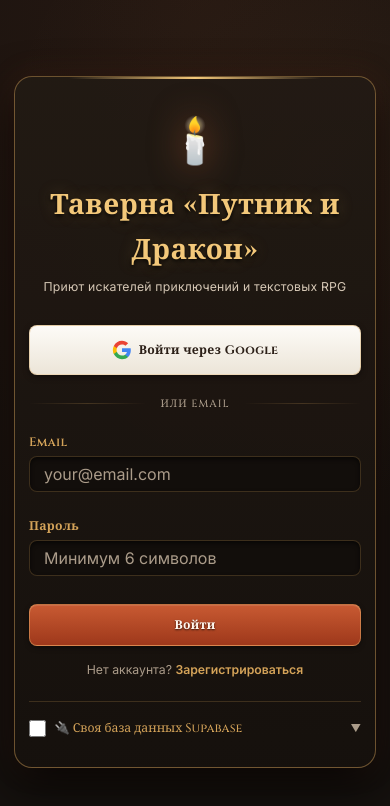
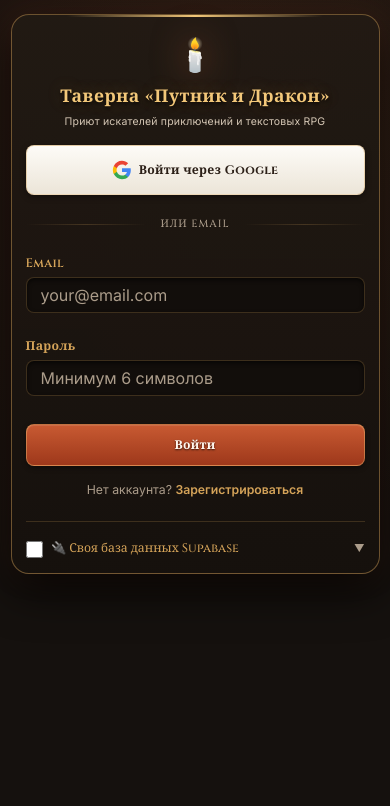
Before and after one commit to Ainz-Oul-Gown/Multi-RP, a website built with Vite: page index.html in a window 390 px wide. Built offline with nearby package versions, Linux system fonts and the light colour scheme; no server answers.

Commit message:
fix(auth): fix mobile vertical cut-off when expanding custom db

```diff
--- a/src/pages/auth.js
+++ b/src/pages/auth.js
@@ -26,7 +26,7 @@ export function renderAuth(container) {
     }
 
     container.innerHTML = `
-      <div class="page page-centered" style="padding: 1.5rem 1rem;">
+      <div class="page page-centered auth-page">
         <div class="auth-container" style="max-width: 480px;">
           <div class="auth-header">
             <div class="auth-logo">🕯️</div>
--- a/src/styles/game.css
+++ b/src/styles/game.css
@@ -1,6 +1,16 @@
 /* src/styles/game.css — Атмосферные стили таверны («Путник и Дракон») */
 
 /* ===================== Auth Page (Вход в таверну) ===================== */
+.auth-page {
+  justify-content: safe center;
+  align-items: center;
+  padding: 1.5rem 1rem;
+  box-sizing: border-box;
+  min-height: 100vh;
+  min-height: 100dvh;
+  overflow-y: auto;
+}
+
 .auth-container {
   max-width: 420px;
   width: 100%;
@@ -2028,8 +2038,34 @@
   }
 
   /* Auth Mobile */
+  .auth-page {
+    justify-content: flex-start;
+    padding: 1rem 0.75rem 2rem 0.75rem;
+    height: auto;
+    min-height: 100dvh;
+  }
+
   .auth-container {
-    padding: var(--space-xl) var(--space-md);
+    padding: var(--space-md) var(--space-md);
+    margin-top: 0;
+    margin-bottom: 0;
+  }
+
+  .auth-header {
+    margin-bottom: var(--space-md);
+  }
+
+  .auth-logo {
+    font-size: 2.3rem;
+    margin-bottom: 2px;
+  }
+
+  .auth-title {
+    font-size: var(--fs-xl);
+  }
+
+  .auth-subtitle {
+    font-size: var(--fs-xs);
   }
 
   .btn-google {
--- a/src/styles/main.css
+++ b/src/styles/main.css
@@ -90,7 +90,7 @@ img {
 
 .page-centered {
   align-items: center;
-  justify-content: center;
+  justify-content: safe center;
   padding: var(--space-xl);
 }
 
```
